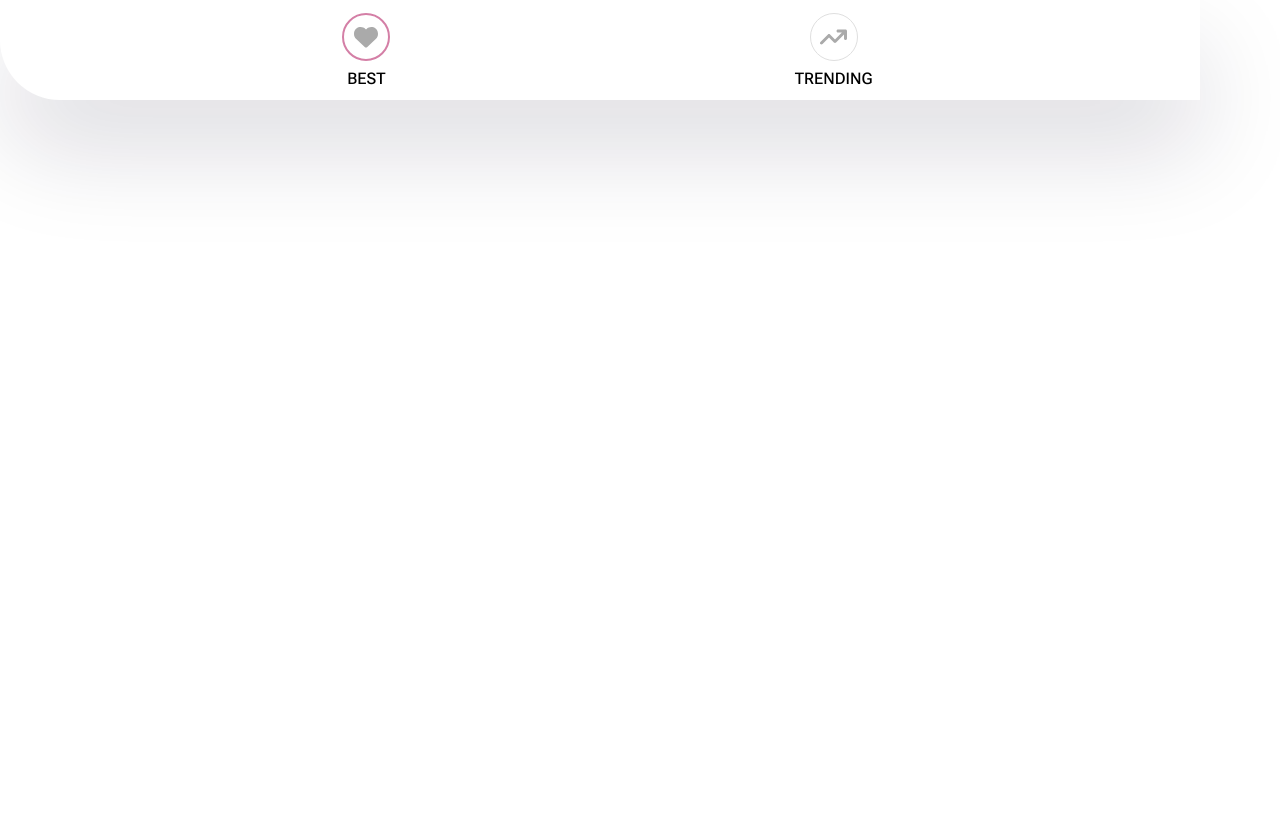
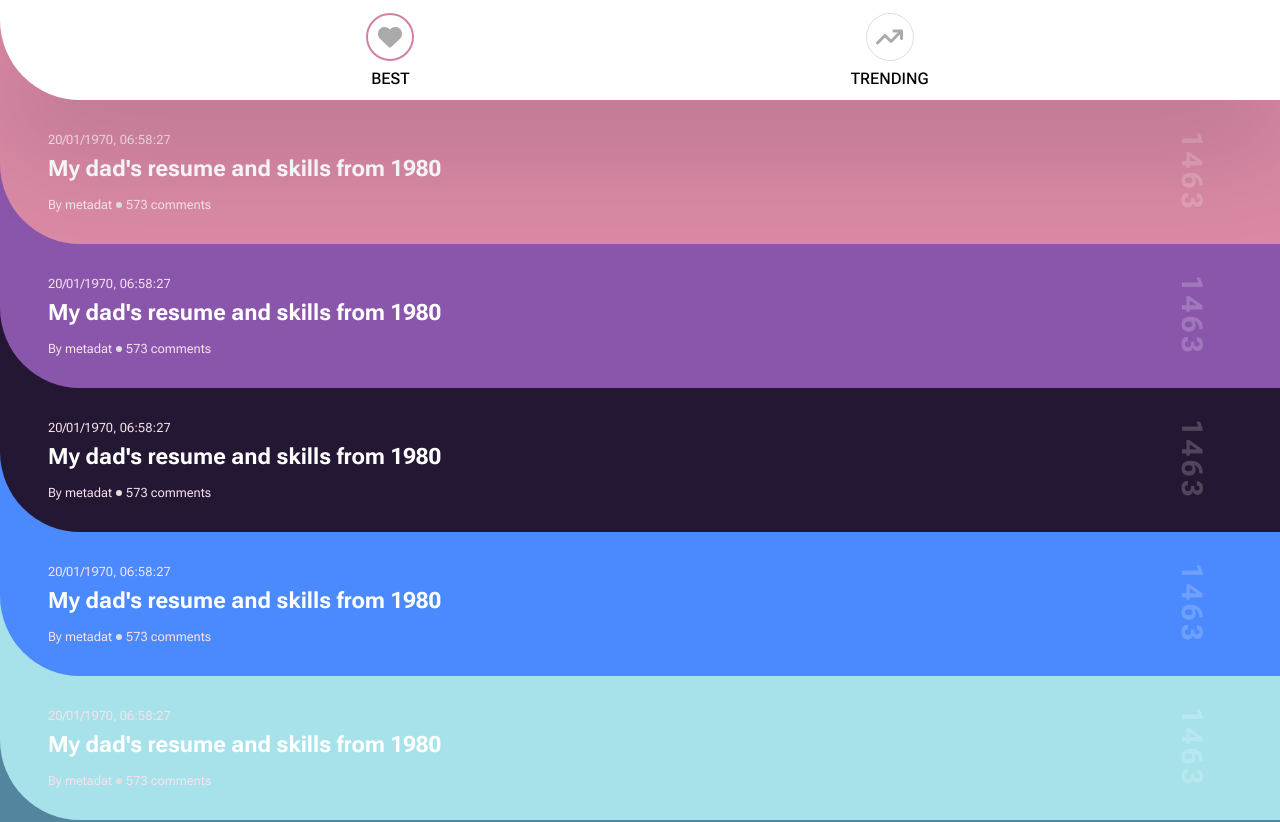
Before and after one commit to dmitryshur/hn-front, a Next.js app: page / in a window 1280 px wide. Shown: the top 822 px of the page. Before the commit the page ends 800 px from the top, so only its background shows below. Built offline with nearby package versions, Linux system fonts and the light colour scheme.

Commit message:
Add stories

```diff
--- a/components/Card/Card.module.scss
+++ b/components/Card/Card.module.scss
@@ -1,10 +1,5 @@
 .card {
   padding: 16px;
   width: 100%;
-  max-width: 1200px;
-  border-bottom-left-radius: 60px;
-
-  @media (max-width: 600px) {
-   width: 100%;
-  }
+  border-bottom-left-radius: 80px;
 }
--- a/components/Card/Card.tsx
+++ b/components/Card/Card.tsx
@@ -5,8 +5,13 @@ import styles from './Card.module.scss';
 interface IProps {
   className?: string;
   children: ReactNode | ReactNode[];
+  style?: { [property: string]: string };
 }
 
-export function Card({ className, children }: IProps) {
-  return <div className={cn(styles.card, className)}>{children}</div>;
+export function Card({ className, children, style }: IProps) {
+  return (
+    <div className={cn(styles.card, className)} style={style}>
+      {children}
+    </div>
+  );
 }
--- a/components/Header/Header.module.scss
+++ b/components/Header/Header.module.scss
@@ -2,6 +2,8 @@
   display: flex;
   width: 100%;
   height: 100px;
+  z-index: 2;
+  position: relative;
 }
 
 .card {
--- /dev/null
+++ b/components/Story/Story.module.scss
@@ -0,0 +1,91 @@
+.story {
+  align-items: center;
+  background-color: aquamarine;
+  color: #fff;
+  cursor: pointer;
+  display: flex;
+  justify-content: space-between;
+  margin-top: -100px;
+  min-height: 200px;
+  padding: 132px 48px 32px 48px;
+  position: relative;
+}
+
+.primary-1 {
+  background-color: #d989a4;
+}
+
+.primary-2 {
+  background-color: #8a56ac;
+}
+
+.primary-3 {
+  background-color: #231733;
+}
+
+.primary-4 {
+  background-color: #4b89ff;
+}
+
+.primary-5 {
+  background-color: #a7e2eb;
+}
+
+.primary-6 {
+  background-color: #53859e;
+}
+
+.secondary-1 {
+  background-color: #b5bd5a;
+}
+
+.secondary-2 {
+  background-color: #396b21;
+}
+
+.secondary-3 {
+  background-color: #528229;
+}
+
+.secondary-4 {
+  background-color: #396b21;
+}
+
+.date {
+  color: #f7e2eb;
+  font-size: 0.8rem;
+  margin-bottom: 8px;
+}
+
+.title {
+  font-size: 1.4rem;
+  font-weight: 700;
+  margin-bottom: 16px;
+}
+
+.info {
+  color: #f7e2eb;
+  font-size: 0.8rem;
+}
+
+.author {
+  &:after {
+    background-color: #dfdfdf;
+    border-radius: 6px;
+    content: '';
+    display: inline-block;
+    height: 6px;
+    margin: 0 4px;
+    position: relative;
+    top: -1px;
+    width: 6px;
+  }
+}
+
+.score {
+  transform: rotate(90deg);
+  font-size: 1.8rem;
+  font-weight: 700;
+  letter-spacing: 4px;
+  opacity: 0.2;
+}
--- /dev/null
+++ b/components/Story/Story.tsx
@@ -0,0 +1,34 @@
+import { useMemo } from 'react';
+import cn from 'classnames';
+import { Card } from '../Card/Card';
+import styles from './Story.module.scss';
+import { IStory } from './types';
+import { getStoryDate, getColorClassname } from './utils';
+
+interface IProps {
+  story: IStory;
+  index: number;
+  totalCount: number;
+  commentsCount: number;
+}
+
+export function Story({ story, index, totalCount, commentsCount }: IProps) {
+  const creationDate = useMemo(() => {
+    return getStoryDate(story.time);
+  }, [story]);
+
+  const colorClassname = getColorClassname(index, 'primary');
+  return (
+    <Card className={cn(styles.story, styles[colorClassname])} style={{ zIndex: String(totalCount - index) }}>
+      <div>
+        {creationDate && <div className={styles.date}>{creationDate}</div>}
+        {story.title && <div className={styles.title}>{story.title}</div>}
+        <div className={styles.info}>
+          {story.by && <span className={styles.author}>By {story.by}</span>}
+          <span>{commentsCount} comments</span>
+        </div>
+      </div>
+      <div className={styles.score}>{story.score}</div>
+    </Card>
+  );
+}
--- /dev/null
+++ b/components/Story/constants.ts
@@ -0,0 +1,45 @@
+export const PRIMARY_COLORS = [
+  {
+    color: '#d989a4',
+    className: 'primary-1'
+  },
+  {
+    color: '#8a56ac',
+    className: 'primary-2'
+  },
+  {
+    color: '#231733',
+    className: 'primary-3'
+  },
+  {
+    color: '#4b89ff',
+    className: 'primary-4'
+  },
+  {
+    color: '#f7e2eb',
+    className: 'primary-5'
+  },
+  {
+    color: '#53859e',
+    className: 'primary-6'
+  },
+];
+
+export const SECONDARY_COLORS = [
+  {
+    color: '#b5bd5a',
+    className: 'secondary-1'
+  },
+  {
+    color: '#396b21',
+    className: 'secondary-2'
+  },
+  {
+    color: '#528229',
+    className: 'secondary-3'
+  },
+  {
+    color: '#396b21',
+    className: 'secondary-4'
+  },
+];
--- /dev/null
+++ b/components/Story/types.ts
@@ -0,0 +1,11 @@
+export interface IStory {
+  id: number;
+  deleted?: boolean;
+  by?: string;
+  time?: number;
+  dead?: boolean;
+  descendants?: number;
+  score?: number;
+  title?: string;
+  url?: string;
+}
--- /dev/null
+++ b/components/Story/utils.ts
@@ -0,0 +1,22 @@
+import { PRIMARY_COLORS, SECONDARY_COLORS } from './constants';
+
+export function getStoryDate(timestamp?: number): string | null {
+  if (!timestamp) return null;
+
+  return new Intl.DateTimeFormat('en-GB', {
+    hour: '2-digit',
+    minute: '2-digit',
+    second: '2-digit',
+    hour12: false,
+    day: '2-digit',
+    month: '2-digit',
+    year: 'numeric',
+  }).format(timestamp);
+}
+
+export function getColorClassname(index: number, type: 'primary' | 'secondary'): string {
+  const colors = type === 'primary' ? PRIMARY_COLORS : SECONDARY_COLORS;
+  const colorsLength = type === 'primary' ? PRIMARY_COLORS.length : SECONDARY_COLORS.length;
+
+  return colors[index % colorsLength].className;
+}
--- a/pages/index.module.scss
+++ b/pages/index.module.scss
@@ -1,3 +1,5 @@
 .stories {
-    margin-top: 32px;
+  width: 100%;
+  position: relative;
+  z-index: 1;
 }
--- a/pages/index.tsx
+++ b/pages/index.tsx
@@ -2,10 +2,12 @@ import Head from 'next/head';
 import { useState } from 'react';
 import Layout from '../components/Layout/Layout';
 import { Header } from '../components/Header/Header';
+import { Story } from '../components/Story/Story';
 import { TType } from '../components/Header/types';
 import styles from './index.module.scss';
 
-const STORY = {
+const STORIES = [
+  {
     by: 'metadat',
     descendants: 573,
     id: 33330864,
@@ -13,10 +15,183 @@ const STORY = {
     time: 1666707915,
     title: "My dad's resume and skills from 1980",
     url: 'https://github.com/runvnc/dadsresume',
-};
+  },
+  {
+    by: 'metadat',
+    descendants: 573,
+    id: 33330865,
+    score: 1463,
+    time: 1666707915,
+    title: "My dad's resume and skills from 1980",
+    url: 'https://github.com/runvnc/dadsresume',
+  },
+  {
+    by: 'metadat',
+    descendants: 573,
+    id: 33330866,
+    score: 1463,
+    time: 1666707915,
+    title: "My dad's resume and skills from 1980",
+    url: 'https://github.com/runvnc/dadsresume',
+  },
+  {
+    by: 'metadat',
+    descendants: 573,
+    id: 33330867,
+    score: 1463,
+    time: 1666707915,
+    title: "My dad's resume and skills from 1980",
+    url: 'https://github.com/runvnc/dadsresume',
+  },
+  {
+    by: 'metadat',
+    descendants: 573,
+    id: 33330868,
+    score: 1463,
+    time: 1666707915,
+    title: "My dad's resume and skills from 1980",
+    url: 'https://github.com/runvnc/dadsresume',
+  },
+  {
+    by: 'metadat',
+    descendants: 573,
+    id: 33330864,
+    score: 1463,
+    time: 1666707915,
+    title: "My dad's resume and skills from 1980",
+    url: 'https://github.com/runvnc/dadsresume',
+  },
+  {
+    by: 'metadat',
+    descendants: 573,
+    id: 33330865,
+    score: 1463,
+    time: 1666707915,
+    title: "My dad's resume and skills from 1980",
+    url: 'https://github.com/runvnc/dadsresume',
+  },
+  {
+    by: 'metadat',
+    descendants: 573,
+    id: 33330866,
+    score: 1463,
+    time: 1666707915,
+    title: "My dad's resume and skills from 1980",
+    url: 'https://github.com/runvnc/dadsresume',
+  },
+  {
+    by: 'metadat',
+    descendants: 573,
+    id: 33330867,
+    score: 1463,
+    time: 1666707915,
+    title: "My dad's resume and skills from 1980",
+    url: 'https://github.com/runvnc/dadsresume',
+  },
+  {
+    by: 'metadat',
+    descendants: 573,
+    id: 33330868,
+    score: 1463,
+    time: 1666707915,
+    title: "My dad's resume and skills from 1980",
+    url: 'https://github.com/runvnc/dadsresume',
+  },
+  {
+    by: 'metadat',
+    descendants: 573,
+    id: 33330864,
+    score: 1463,
+    time: 1666707915,
+    title: "My dad's resume and skills from 1980",
+    url: 'https://github.com/runvnc/dadsresume',
+  },
+  {
+    by: 'metadat',
+    descendants: 573,
+    id: 33330865,
+    score: 1463,
+    time: 1666707915,
+    title: "My dad's resume and skills from 1980",
+    url: 'https://github.com/runvnc/dadsresume',
+  },
+  {
+    by: 'metadat',
+    descendants: 573,
+    id: 33330866,
+    score: 1463,
+    time: 1666707915,
+    title: "My dad's resume and skills from 1980",
+    url: 'https://github.com/runvnc/dadsresume',
+  },
+  {
+    by: 'metadat',
+    descendants: 573,
+    id: 33330867,
+    score: 1463,
+    time: 1666707915,
+    title: "My dad's resume and skills from 1980",
+    url: 'https://github.com/runvnc/dadsresume',
+  },
+  {
+    by: 'metadat',
+    descendants: 573,
+    id: 33330868,
+    score: 1463,
+    time: 1666707915,
+    title: "My dad's resume and skills from 1980",
+    url: 'https://github.com/runvnc/dadsresume',
+  },
+  {
+    by: 'metadat',
+    descendants: 573,
+    id: 33330864,
+    score: 1463,
+    time: 1666707915,
+    title: "My dad's resume and skills from 1980",
+    url: 'https://github.com/runvnc/dadsresume',
+  },
+  {
+    by: 'metadat',
+    descendants: 573,
+    id: 33330865,
+    score: 1463,
+    time: 1666707915,
+    title: "My dad's resume and skills from 1980",
+    url: 'https://github.com/runvnc/dadsresume',
+  },
+  {
+    by: 'metadat',
+    descendants: 573,
+    id: 33330866,
+    score: 1463,
+    time: 1666707915,
+    title: "My dad's resume and skills from 1980",
+    url: 'https://github.com/runvnc/dadsresume',
+  },
+  {
+    by: 'metadat',
+    descendants: 573,
+    id: 33330867,
+    score: 1463,
+    time: 1666707915,
+    title: "My dad's resume and skills from 1980",
+    url: 'https://github.com/runvnc/dadsresume',
+  },
+  {
+    by: 'metadat',
+    descendants: 573,
+    id: 33330868,
+    score: 1463,
+    time: 1666707915,
+    title: "My dad's resume and skills from 1980",
+    url: 'https://github.com/runvnc/dadsresume',
+  },
+];
 
 export default function Home() {
   const [storiesType, setStoriesType] = useState<TType>('best');
+  const storiesCount = STORIES.length;
 
   return (
     <Layout>
@@ -26,6 +201,17 @@ export default function Home() {
       </Head>
 
       <Header storiesType={storiesType} onTypeChange={setStoriesType} />
+      <div className={styles.stories}>
+        {STORIES.map((story, index) => (
+          <Story
+            key={story.id}
+            index={index}
+            totalCount={storiesCount}
+            story={story}
+            commentsCount={story.descendants}
+          />
+        ))}
+      </div>
     </Layout>
   );
 }
--- a/styles/globals.css
+++ b/styles/globals.css
@@ -2,8 +2,8 @@ html,
 body {
   padding: 0;
   margin: 0;
-  font-family: -apple-system, BlinkMacSystemFont, Segoe UI, Roboto, Oxygen,
-    Ubuntu, Cantarell, Fira Sans, Droid Sans, Helvetica Neue, sans-serif;
+  font-family: -apple-system, BlinkMacSystemFont, Segoe UI, Roboto, Oxygen, Ubuntu, Cantarell, Fira Sans, Droid Sans,
+    Helvetica Neue, sans-serif;
 }
 
 a {
```
Lines whose indentation alone changed are shown as unchanged.
